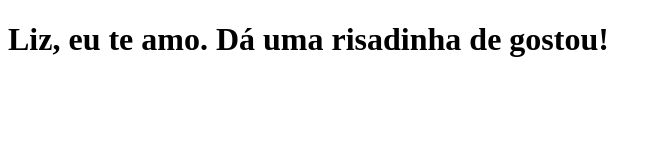
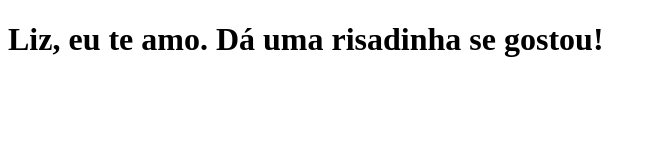
Before and after one commit to karineferreiradeoliveira/clone-tabnews, a Next.js app: page / in a window 1280 px wide. Shown: the top 160 px of the page, without its empty margins (0-661 px from the left). Built offline with nearby package versions, Linux system fonts and the light colour scheme.

Commit message:
Alterando conteúdo

```diff
--- a/pages/index.js
+++ b/pages/index.js
@@ -1,5 +1,6 @@
 function Home() {
-    return <h1> Liz, eu te amo. Dá uma risadinha de gostou! </h1>
+    return <h1> Liz, eu te amo. Dá uma risadinha se gostou!
+         </h1>
 }
 
 export default Home;
```
